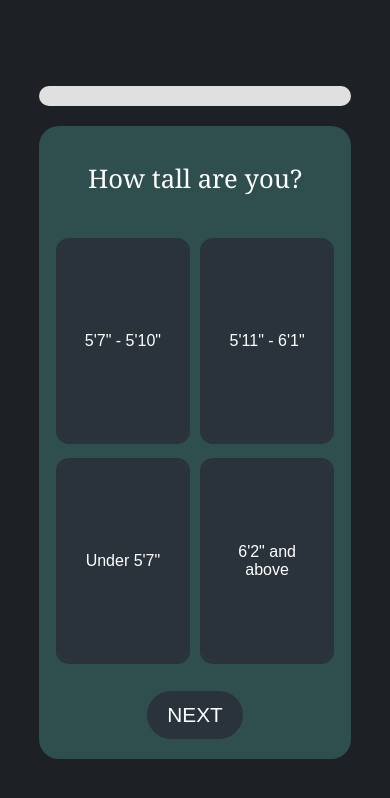
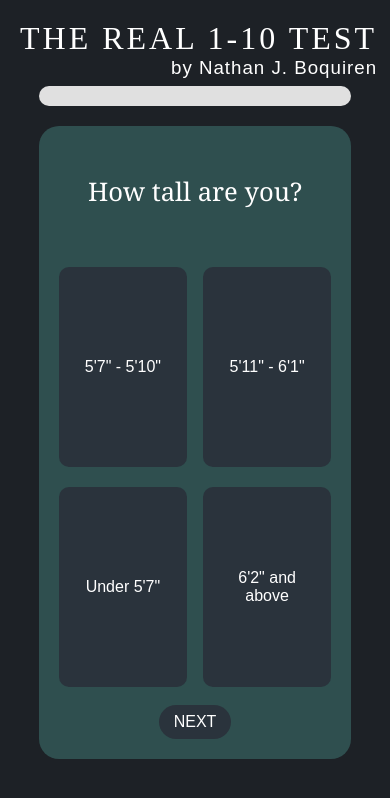
Before and after one commit to Nathan-Boquiren/mens-attractiveness-rating-quiz, a plain HTML site: page index.html in a window 390 px wide. Both pictures are taken after a click on the button "Start Quiz". Drawn offline with Linux system fonts and the light colour scheme.

Commit message:
some styling stuff

```diff
--- a/index.html
+++ b/index.html
@@ -6,21 +6,32 @@
     <meta name="viewport" content="width=device-width, initial-scale=1.0">
     <link rel="stylesheet" href="styles.css">
     <link rel="icon" href="icon.png" type="image/x-icon">
-    <title>Find your Rating</title>
+    <title>The Real 1-10 Test</title>
 </head>
 
 <body>
 
+
+
     <section id="starting-screen">
+
         <div id="starting-screen-content">
-            <h1>Find Your Rating</h1>
+            <header>
+                <h1 id="title">THE REAL 1-10 TEST</h1>
+                <h3 id="sub-header">by Nathan J. Boquiren</h3>
+            </header>
+
+            <h1>Are You a 10?</h1>
             <h2>Complete a quiz to find what you are on a scale from 1 to 10.</h2>
             <button id="start-quiz-btn">Start Quiz</button>
         </div>
     </section>
 
     <main id="app">
-
+        <header>
+            <h1 id="title">THE REAL 1-10 TEST</h1>
+            <h3 id="sub-header">by Nathan J. Boquiren</h3>
+        </header>
         <div class="progress-container">
             <div class="progress-bar" id="progress-bar"></div>
         </div>
@@ -56,6 +67,11 @@
     <section id="end-results-screen">
 
         <div class="end-screen-content">
+
+            <header>
+                <h1 id="title">THE REAL 1-10 TEST</h1>
+                <h3 id="sub-header">by Nathan J. Boquiren</h3>
+            </header>
             <h2 id="final-rating-header">Your Score Is:</h2>
             <div class="final-score-container">
                 <h2 id="final-rating"></h2>
--- a/script.js
+++ b/script.js
@@ -56,7 +56,6 @@ function getQuestionAmount() {
     })
     .then((data) => {
       questionAmount = data.length;
-      cl(questionAmount);
     })
     .catch((error) => {
       console.error("Error fetching the JSON file:", error);
@@ -113,20 +112,18 @@ function getQuestion() {
 // === Function to calculate score ===
 
 function calculateScore() {
-  if (scoreArray.length === 0) return cl(`The score is 0`);
+  if (scoreArray.length === 0) return score;
   const sum = scoreArray.reduce(
     (accumulator, currentValue) => accumulator + currentValue,
     0
   );
   score = (sum / scoreArray.length).toFixed(1);
-  return cl(`The score is ${score}`);
+  return score;
 }
 
 // === Function to show end results page ===
 
 function showResultsPage() {
-  cl(score);
-
   mainApp.style.display = "none";
   endResultsScreen.style.display = "block";
   finalScoreContainer.innerHTML = score;
--- a/styles.css
+++ b/styles.css
@@ -20,6 +20,28 @@ body {
     flex-direction: column;
     height: 100vh;
     background-color: var(--bg-color);
+    position: relative;
+}
+
+header {
+    position: absolute;
+    top: 20px;
+    left: 20px;
+    display: flex;
+    flex-direction: column;
+    align-items: flex-end;
+}
+
+header h1#title {
+    font-family: 'Cinzel', 'Times New Roman', Times, serif;
+    font-weight: 400;
+    font-size: 2rem;
+    letter-spacing: 3px;
+}
+
+header h3#sub-header {
+    font-weight: 300;
+    letter-spacing: 1px;
 }
 
 /* === Starting Screen === */
@@ -135,6 +157,7 @@ body {
     align-items: center;
     text-align: center;
     border-radius: 20px;
+    animation: fadeIn 0.5s ease forwards;
 }
 
 .question-container {
@@ -148,6 +171,7 @@ body {
     font-family: var(--serif-font);
     font-size: 1.6rem;
     font-weight: 500;
+    animation: fadeIn 1s ease forwards;
 }
 
 #choices-container {
@@ -180,31 +204,40 @@ body {
     display: flex;
     align-items: center;
     justify-content: center;
-    outline: 3px solid var(--lighter-bg-color);
+    outline: 3px solid transparent;
 }
 
-@media (max-width: 500px) {
-    .choice-btn {
-        font-size: 1rem;
-    }
+#choice-1-box {
+    animation: fadeIn 1.3s ease forwards;
+}
+
+#choice-2-box {
+    animation: fadeIn 1.6s ease forwards;
+}
+
+#choice-3-box {
+    animation: fadeIn 1.9s ease forwards;
+}
+
+#choice-4-box {
+    animation: fadeIn 2.2s ease forwards;
 }
 
 .choice-btn:hover {
-    background-color: var(--bg-color);
+    background-color: #425158;
+    outline: 3px solid #d5d5d5;
 }
 
-.choice-btn:active {
-    transform: scale(1.05);
-}
 
 .radio-btn:checked+.choice-btn {
-    background-color: var(--lighter-bg-color);
+    outline: 3px solid #d5d5d5;
+    background-color: #425158;
     font-weight: 600;
-    outline: 3px solid var(--bg-color);
 }
 
 #submit-btn {
     font-size: 1.3rem;
+    font-weight: 500;
     background-color: var(--lighter-bg-color);
     border: none;
     padding: 12px 20px;
@@ -212,7 +245,6 @@ body {
     cursor: pointer;
     margin-top: 20px;
     transition: all 0.15s ease;
-
 }
 
 #submit-btn:hover {
@@ -281,6 +313,12 @@ body {
     animation: fadeIn 1.5s ease forwards;
 }
 
+@media (max-width: 500px) {
+    .choice-btn {
+        font-size: 1rem;
+    }
+}
+
 @media (max-width: 425px) {
     #starting-screen {
         width: 100%;
@@ -291,6 +329,17 @@ body {
         background-attachment: fixed;
     }
 
+    #submit-btn {
+        font-size: 1rem;
+        border: none;
+        padding: 8px 15px;
+        margin-top: 8px;
+    }
+
+    #submit-btn:active {
+        background-color: var(--lighter-bg-color);
+    }
+
     #final-rating-header {
         font-size: 2.5rem;
     }
@@ -299,4 +348,6 @@ body {
         font-size: 1.2rem;
         line-height: 1.5;
     }
+
+
 }
```
